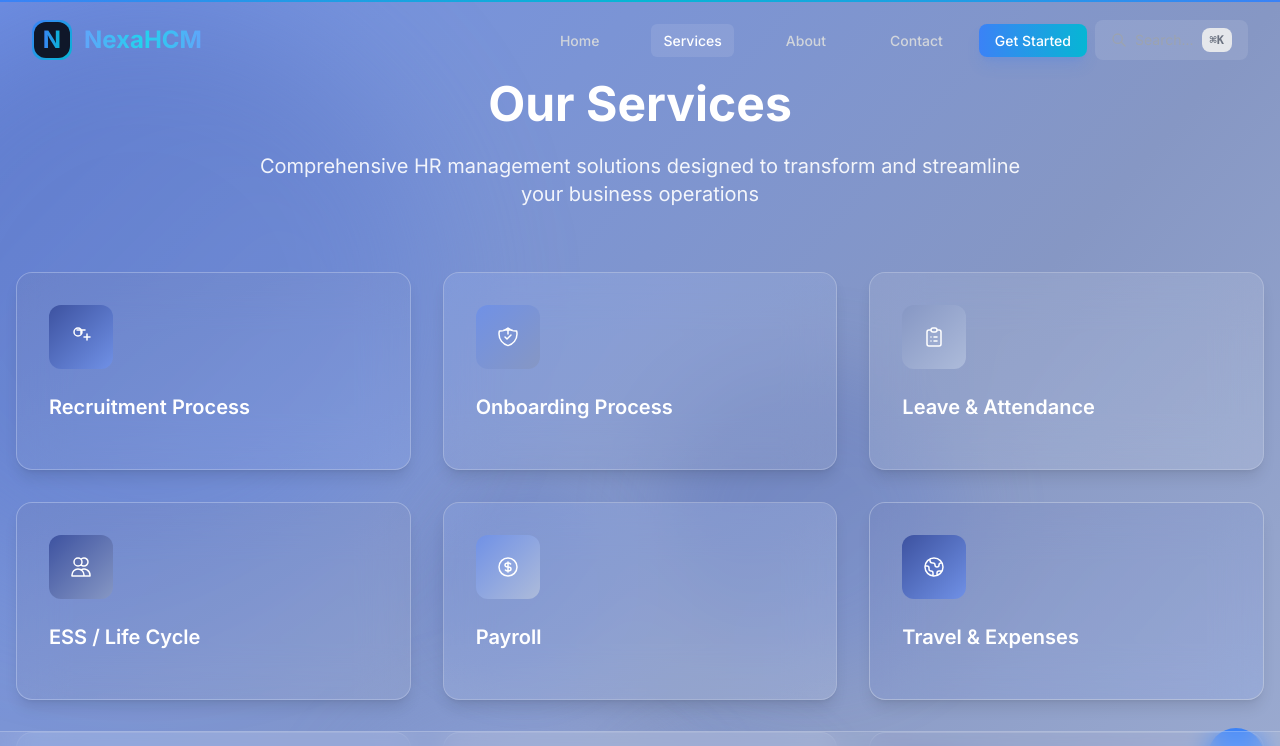
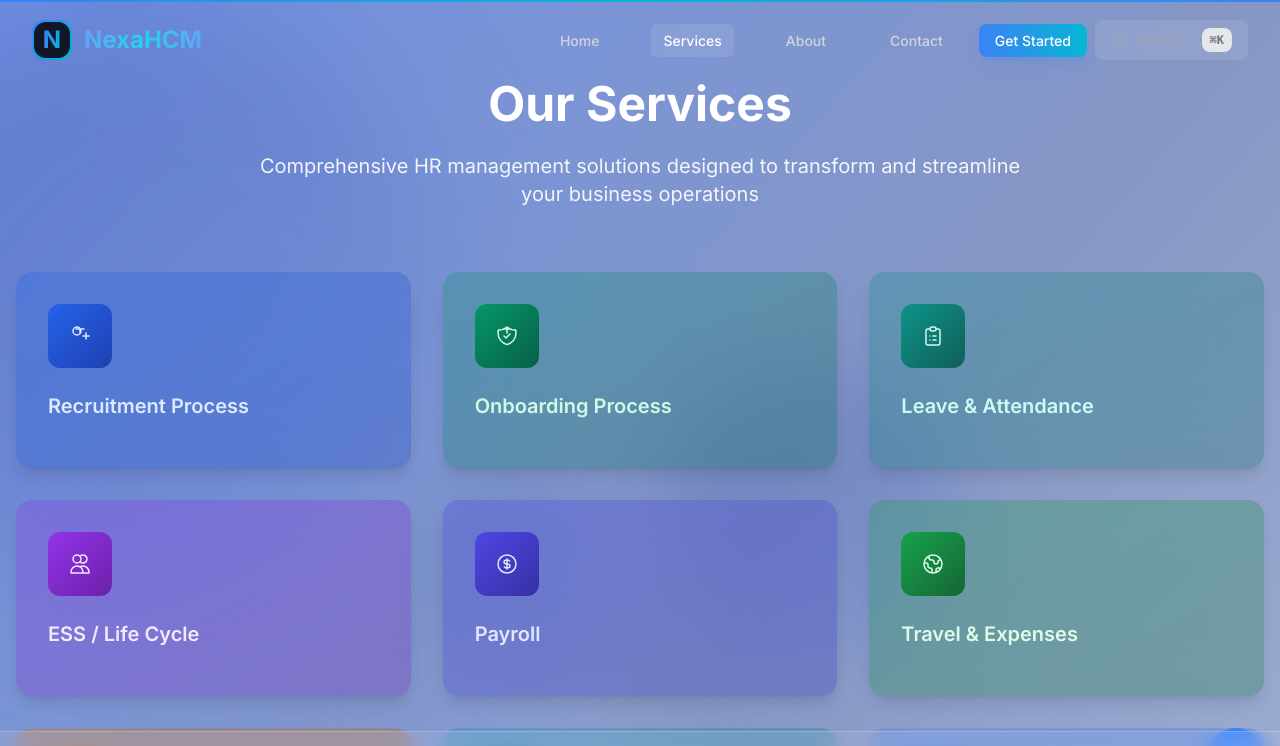
Before and after one commit to Prasanthk4/nexahcm, a React (Vite) app: page /services in a window 1280 px wide. Shown: the top 746 px of the page. Built offline with nearby package versions, Linux system fonts and the light colour scheme.

Commit message:
style: Restore unique colors for each service card

```diff
--- a/src/pages/Services.jsx
+++ b/src/pages/Services.jsx
@@ -904,19 +904,89 @@ const modules = [
   }
 ];
 
-const getColors = (index) => {
-  const colorSchemes = [
-    { bg: 'from-[#3D52A0] to-[#7091E6]', text: 'text-[#3D52A0]' },
-    { bg: 'from-[#7091E6] to-[#8697C4]', text: 'text-[#7091E6]' },
-    { bg: 'from-[#8697C4] to-[#ADBBDA]', text: 'text-[#8697C4]' },
-    { bg: 'from-[#3D52A0] to-[#8697C4]', text: 'text-[#3D52A0]' },
-    { bg: 'from-[#7091E6] to-[#ADBBDA]', text: 'text-[#7091E6]' },
-  ];
-  return colorSchemes[index % colorSchemes.length];
+const moduleColors = {
+  'Recruitment Process': {
+    bg: 'from-blue-600 to-blue-800',
+    card: 'bg-blue-600/10',
+    border: 'border-blue-200/30',
+    text: 'text-blue-100'
+  },
+  'Onboarding Process': {
+    bg: 'from-emerald-600 to-emerald-800',
+    card: 'bg-emerald-600/10',
+    border: 'border-emerald-200/30',
+    text: 'text-emerald-100'
+  },
+  'Leave & Attendance': {
+    bg: 'from-teal-600 to-teal-800',
+    card: 'bg-teal-600/10',
+    border: 'border-teal-200/30',
+    text: 'text-teal-100'
+  },
+  'ESS / Life Cycle': {
+    bg: 'from-purple-600 to-purple-800',
+    card: 'bg-purple-600/10',
+    border: 'border-purple-200/30',
+    text: 'text-purple-100'
+  },
+  'Payroll': {
+    bg: 'from-indigo-600 to-indigo-800',
+    card: 'bg-indigo-600/10',
+    border: 'border-indigo-200/30',
+    text: 'text-indigo-100'
+  },
+  'Travel & Expenses': {
+    bg: 'from-green-600 to-green-800',
+    card: 'bg-green-600/10',
+    border: 'border-green-200/30',
+    text: 'text-green-100'
+  },
+  'Performance Management': {
+    bg: 'from-amber-600 to-amber-800',
+    card: 'bg-amber-600/10',
+    border: 'border-amber-200/30',
+    text: 'text-amber-100'
+  },
+  'Employee Benefits': {
+    bg: 'from-cyan-600 to-cyan-800',
+    card: 'bg-cyan-600/10',
+    border: 'border-cyan-200/30',
+    text: 'text-cyan-100'
+  },
+  'Ask HR': {
+    bg: 'from-blue-500 to-blue-700',
+    card: 'bg-blue-500/10',
+    border: 'border-blue-200/30',
+    text: 'text-blue-100'
+  },
+  'Exit Management': {
+    bg: 'from-violet-600 to-violet-800',
+    card: 'bg-violet-600/10',
+    border: 'border-violet-200/30',
+    text: 'text-violet-100'
+  },
+  'HR Compliance Calendar': {
+    bg: 'from-rose-600 to-rose-800',
+    card: 'bg-rose-600/10',
+    border: 'border-rose-200/30',
+    text: 'text-rose-100'
+  },
+  'Visitor Management': {
+    bg: 'from-gray-600 to-gray-800',
+    card: 'bg-gray-600/10',
+    border: 'border-gray-200/30',
+    text: 'text-gray-100'
+  },
+  'Technology Stack': {
+    bg: 'from-purple-600 to-purple-800',
+    card: 'bg-purple-600/10',
+    border: 'border-purple-200/30',
+    text: 'text-purple-100'
+  }
 };
 
 const ServiceCard = ({ service, index, onClick }) => {
-  const colors = getColors(index);
+  const colors = moduleColors[service.title];
 
   return (
     <motion.div
@@ -924,9 +994,9 @@ const ServiceCard = ({ service, index, onClick }) => {
       animate={{ opacity: 1, y: 0 }}
       transition={{ duration: 0.8, delay: index * 0.2 }}
       onClick={() => onClick(service)}
-      className="group relative p-8 rounded-2xl bg-white/10 backdrop-blur-xl
-                 border border-white/20 shadow-lg hover:shadow-xl cursor-pointer
-                 transition-all duration-300 hover:scale-[1.02] overflow-hidden"
+      className={`group relative p-8 rounded-2xl ${colors.card} backdrop-blur-xl
+                 ${colors.border} shadow-lg hover:shadow-xl cursor-pointer
+                 transition-all duration-300 hover:scale-[1.02] overflow-hidden`}
     >
       {/* Background gradient */}
       <div className="absolute inset-0 opacity-20 group-hover:opacity-30 transition-opacity duration-300">
@@ -936,19 +1006,19 @@ const ServiceCard = ({ service, index, onClick }) => {
       {/* Icon */}
       <div className="relative w-16 h-16 mb-6">
         <div className={`w-full h-full rounded-xl bg-gradient-to-br ${colors.bg} flex items-center justify-center`}>
-          <div className="text-white text-2xl">
+          <div className={`${colors.text} text-2xl`}>
             {service.icon}
           </div>
         </div>
       </div>
 
       {/* Content */}
-      <h3 className="relative text-xl font-semibold mb-4 text-white group-hover:text-white
-                   transition-colors duration-300">
+      <h3 className={`relative text-xl font-semibold mb-4 ${colors.text} group-hover:text-white
+                   transition-colors duration-300`}>
         {service.title}
       </h3>
-      <p className="relative text-white/80 group-hover:text-white/90
-                 transition-colors duration-300">
+      <p className={`relative ${colors.text} opacity-90 group-hover:opacity-100
+                 transition-all duration-300`}>
         {service.description}
       </p>
 
@@ -959,7 +1029,7 @@ const ServiceCard = ({ service, index, onClick }) => {
         <motion.div
           animate={{ x: [0, 5, 0] }}
           transition={{ duration: 1.5, repeat: Infinity }}
-          className="text-white"
+          className={colors.text}
         >
           →
         </motion.div>
```
